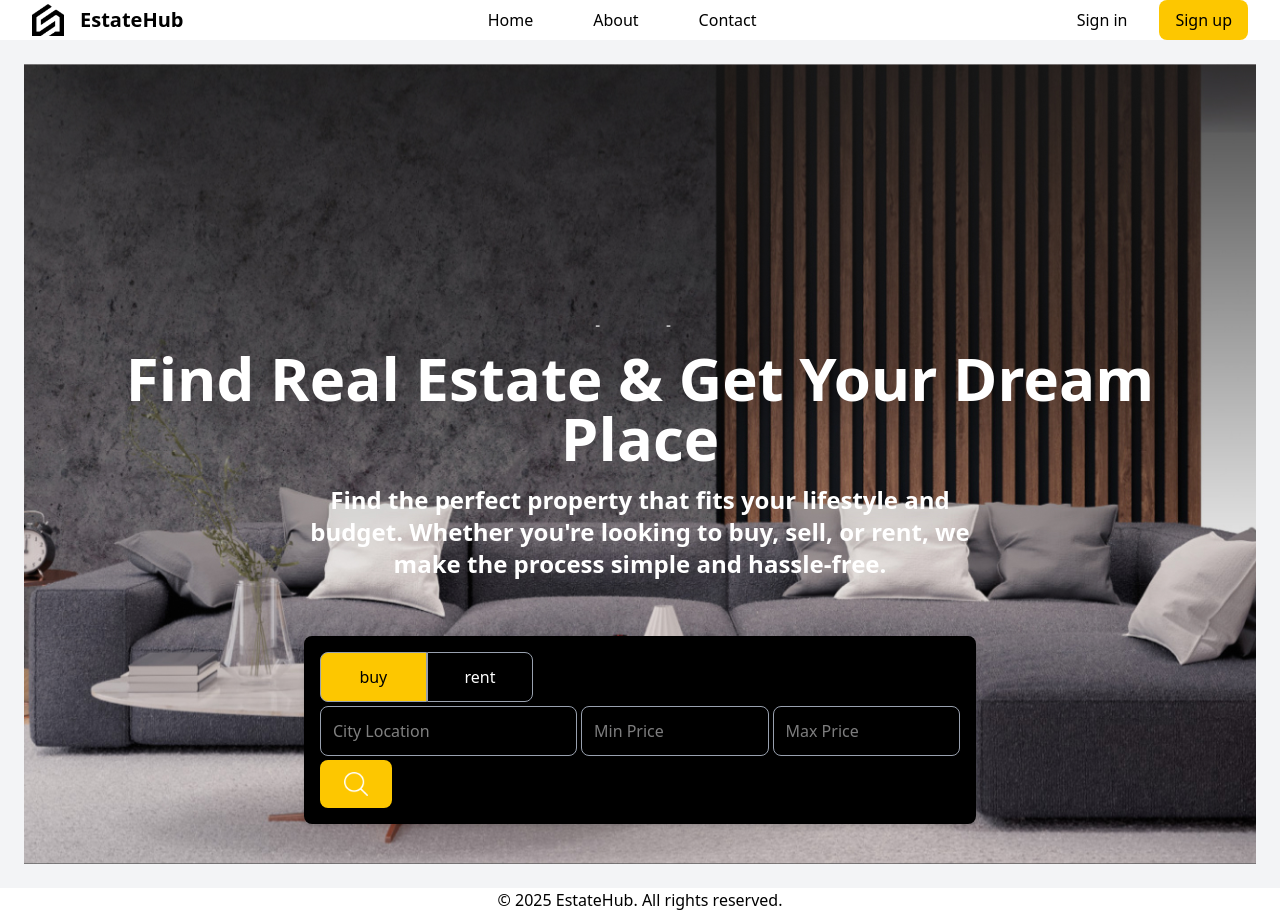
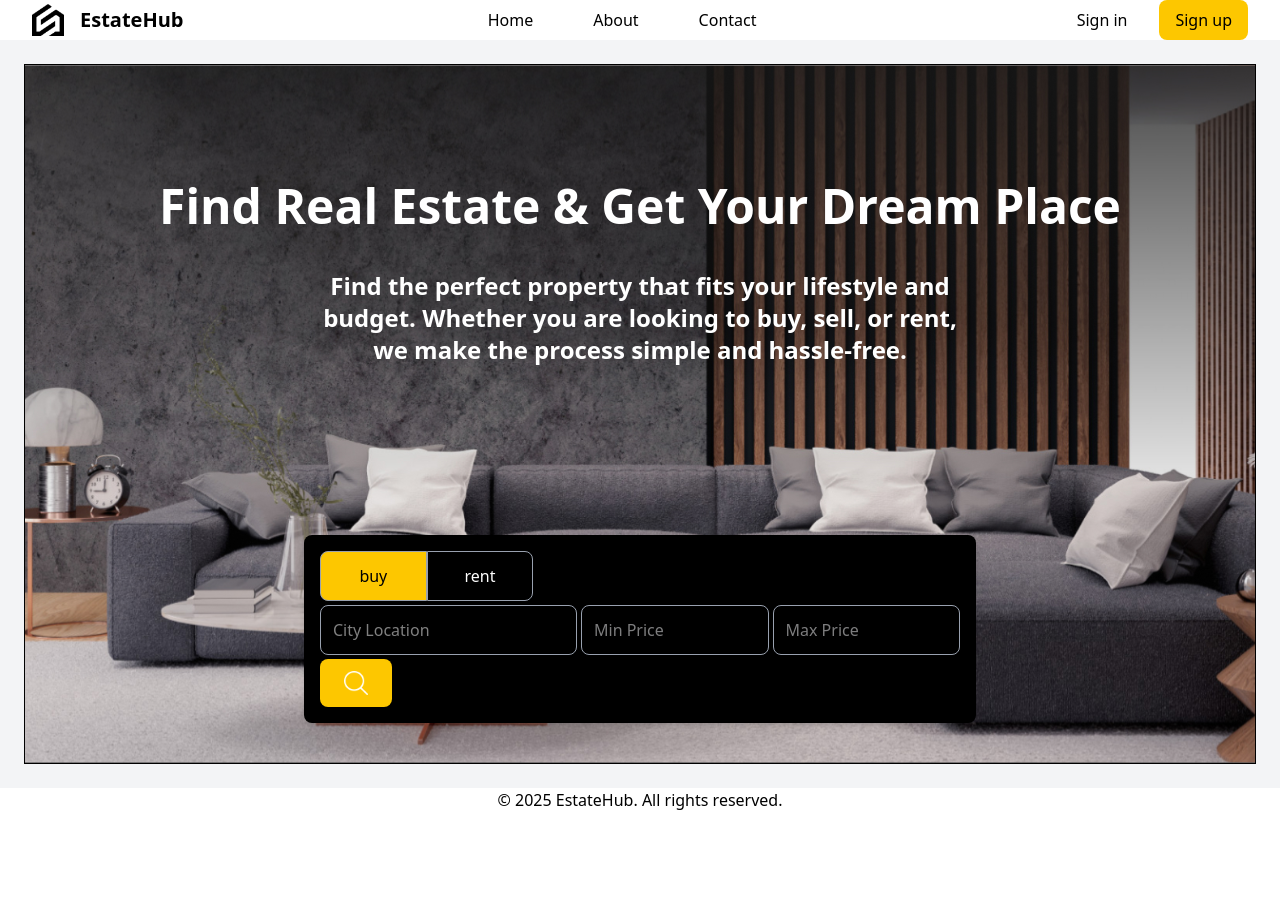
Before and after one commit to vishalguptax/real-estate-client, a React (Vite) app: page / in a window 1280 px wide. After the commit the page ends 812 px from the top, so only its background shows below. Built offline with nearby package versions, Linux system fonts and the light colour scheme.

Commit message:
added changes

```diff
--- a/src/pages/Home/Home.jsx
+++ b/src/pages/Home/Home.jsx
@@ -2,25 +2,26 @@ import Search from "./Search";
 
 function Home() {
   return (
-    <div className="flex h-screen">
+    <div className="flex h-[calc(100vh-100px)] border">
       {/* Text Container */}
-      <div className="flex relative flex-1">
+      <div className="flex relative flex-1 gap-2">
         <img
           src="./background.svg"
           alt=""
           className="absolute inset-0 w-full h-full object-cover"
         />
-
-        <div className="relative z-10 flex-1 flex flex-col justify-center items-center text-center px-6 sm:px-10 md:px-16 lg:px-24">
-          <h1 className="text-3xl sm:text-4xl md:text-5xl lg:text-6xl font-bold text-white ">
+        <div className="bottom-[30%] md:bottom-[20%] relative flex-1 flex flex-col justify-center items-center text-center px-6 sm:px-10 md:px-12 lg:px-24">
+          <h1 className="text-xl sm:text-xl md:text-4xl lg:text-5xl font-bold text-white">
             Find Real Estate & Get Your Dream Place
           </h1>
+          <br></br>
           <p className="mt-4 text-sm sm:text-lg md:text-xl lg:text-2xl text-white font-semibold max-w-2xl">
             Find the perfect property that fits your lifestyle and budget.
-            Whether you're looking to buy, sell, or rent, we make the process
+            Whether you are looking to buy, sell, or rent, we make the process
             simple and hassle-free.
           </p>
         </div>
+
         <Search />
       </div>
     </div>
--- a/src/pages/Home/Search.jsx
+++ b/src/pages/Home/Search.jsx
@@ -1,4 +1,3 @@
-import React from "react";
 import { useState } from "react";
 const types = ["buy", "rent"];
 
```
